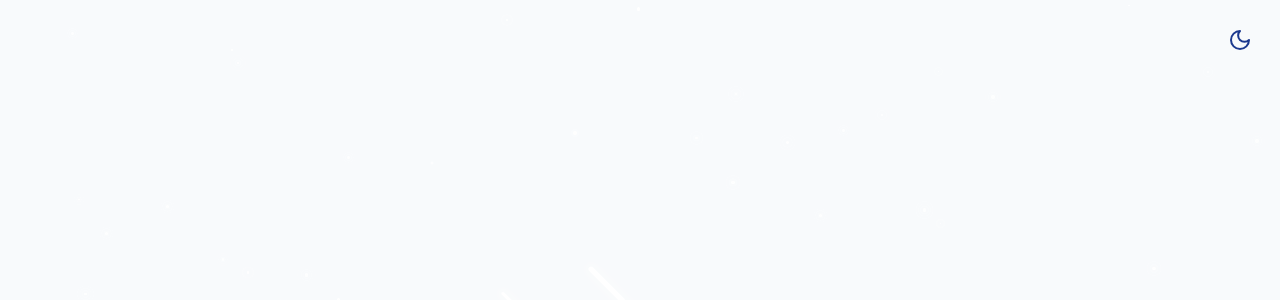
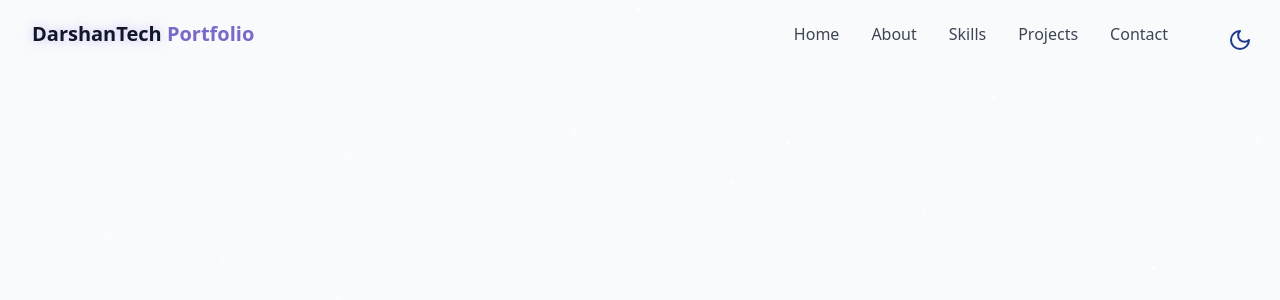
Before and after one commit to Darshankyada2003/Portfolio, a React (Vite) app: page / in a window 1280 px wide. Shown: the top 300 px of the page. Built offline with nearby package versions, Linux system fonts and the light colour scheme.

Commit message:
Create a navbar section and changes in Css

```diff
--- /dev/null
+++ b/src/components/Navbar.jsx
@@ -0,0 +1,93 @@
+import { useEffect, useState } from 'react';
+import { cn } from '../lib/utils'
+import { Menu, X } from 'lucide-react';
+
+const navItems = [
+    { name: 'Home', href: '#hero' },
+    { name: 'About', href: '#about' },
+    { name: 'Skills', href: '#skills' },
+    { name: 'Projects', href: '#projects' },
+    { name: 'Contact', href: '#contact' },
+];
+
+const Navbar = () => {
+
+    const [isScrolled, setIsScrolled] = useState(false);
+    const [isOpenMenu, setIsOpenMenu] = useState(false);
+
+    useEffect(() => {
+
+        const handleScroll = () => {
+            setIsScrolled(window.screenY > 10)
+        };
+
+        window.addEventListener('scroll', handleScroll);
+        return () => window.removeEventListener('scroll', handleScroll);
+
+    }, []);
+
+    return (
+        <nav className={cn('fixed w-full z-40 transition-all duration-300',
+            isScrolled
+                ? 'py-3 bg-background/80 backdrop-blur-md shadow-xs'
+                : 'py-5'
+        )}>
+
+            <div className='container flex items-center justify-between'>
+                <a
+                    className='text-xl font-bold text-primary flex items-center'
+                    href='#hero'
+                >
+                    <span className='relative z-10'>
+                        <span className='text-glow text-foreground'>DarshanTech</span> Portfolio
+                    </span>
+                </a>
+
+                {/* Desktop nav*/}
+                <div className='hidden md:flex space-x-8 mr-20'>
+                    {navItems.map((item, key) => (
+                        <a
+                            key={key}
+                            href={item.href}
+                            className='text-foreground/80 hover:text-primary transition-colors duration-300'
+                        >
+                            {item.name}
+                        </a>
+                    ))}
+                </div>
+
+                <button
+                    onClick={() => setIsOpenMenu((prev) => !prev)}
+                    className='md:hidden p-2 text-foreground z-50 absolute right-16 top-5'
+                    aria-label={isOpenMenu ? 'Close Menu' : 'Open Menu'}
+                >
+                    {isOpenMenu ? <X size={24} /> : <Menu size={24} />}
+                </button>
+
+                {/* mobile nav*/}
+                <div className={cn(
+                    'fixed inset-0 bg-background/95 backdrop-blur-md z-40 flex flex-col items-center justify-center',
+                    'transition-all duration-300 md:hidden',
+                    isOpenMenu
+                        ? 'opacity-100 pointer-events-auto'
+                        : 'opacity-0 pointer-events-none'
+                )}>
+                    <div className='flex flex-col space-y-8 text-xl'>
+                        {navItems.map((item, key) => (
+                            <a
+                                key={key}
+                                href={item.href}
+                                className='text-foreground/80 hover:text-primary transition-colors duration-300'
+                                onClick={() => setIsOpenMenu(false)}
+                            >
+                                {item.name}
+                            </a>
+                        ))}
+                    </div>
+                </div>
+            </div>
+        </nav >
+    )
+}
+
+export default Navbar
--- a/src/components/StarBackground.jsx
+++ b/src/components/StarBackground.jsx
@@ -54,7 +54,7 @@
                 x: Math.random() * 100,
                 y: Math.random() * 20,
                 delay: Math.random() * 15,
-                animationDuration: Math.random() * 3 + 3,
+                animationDuration: Math.random() * 4 + 5,
             })
         }
         setMeteors(newMeteors);
@@ -77,6 +77,7 @@
             {meteors.map((meteor) => (
                 <div key={meteor.id} className='meteor animate-meteor'
                     style={{
+                        animation: 'meteor 8s linear infinite',
                         width: meteor.size * 40 + 'px',
                         height: meteor.size * 2 + 'px',
                         left: meteor.x + '%',
--- a/src/index.css
+++ b/src/index.css
@@ -58,7 +58,7 @@
 
     @keyframes meteor {
         0% {
-            transform: translate(0, 0) rotate(45deg);
+            transform: translate(0, 0) rotate(215deg);
             opacity: 1;
         }
 
@@ -67,7 +67,7 @@
         }
 
         100% {
-            transform: translate(100vw, 100vh) rotate(45deg);
+            transform: translate(100vw, 100vh) rotate(215deg);
             opacity: 0;
         }
     }
@@ -165,7 +165,6 @@
 @utility meteor {
     @apply absolute bg-linear-to-r from-white via-white to-transparent rounded-full;
     box-shadow: 0 0 10px 5px rgba(255, 255, 255, 0.3);
-    animation-name: meteor;
 }
 
 #root {
--- a/src/pages/Home.jsx
+++ b/src/pages/Home.jsx
@@ -1,12 +1,14 @@
 import React from 'react'
 import ThemeToggle from '../components/ThemeToggle'
 import StarBackground from '../components/StarBackground'
+import Navbar from '../components/Navbar'
 
 const Home = () => {
   return (
     <div className='min-h-screen bg-background text-foreground overflow-x-hidden'>
       <ThemeToggle />
       <StarBackground />
+      <Navbar />
     </div>
   )
 }
```
